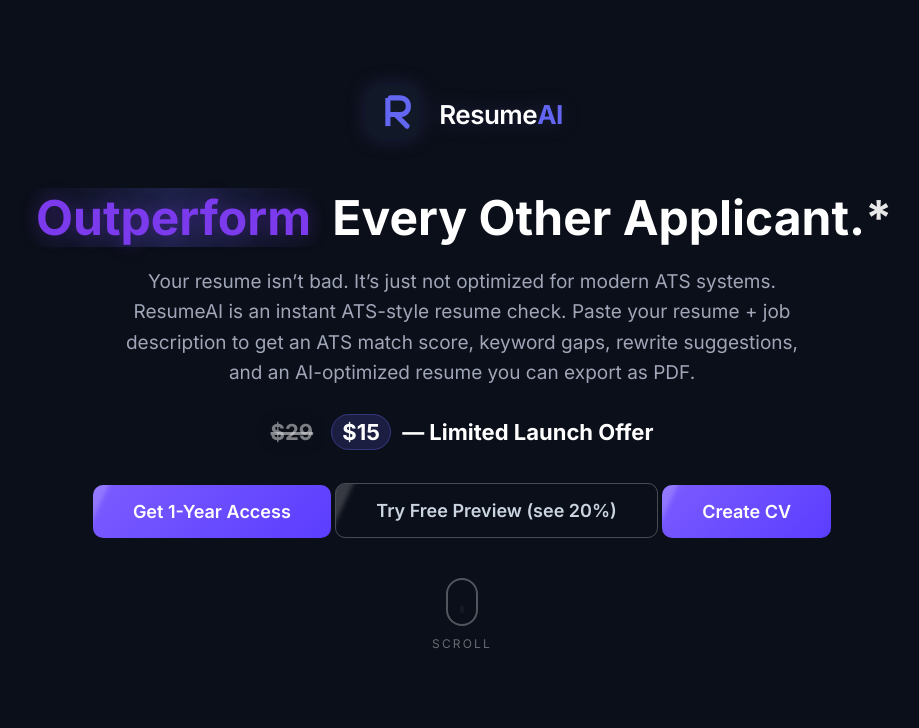
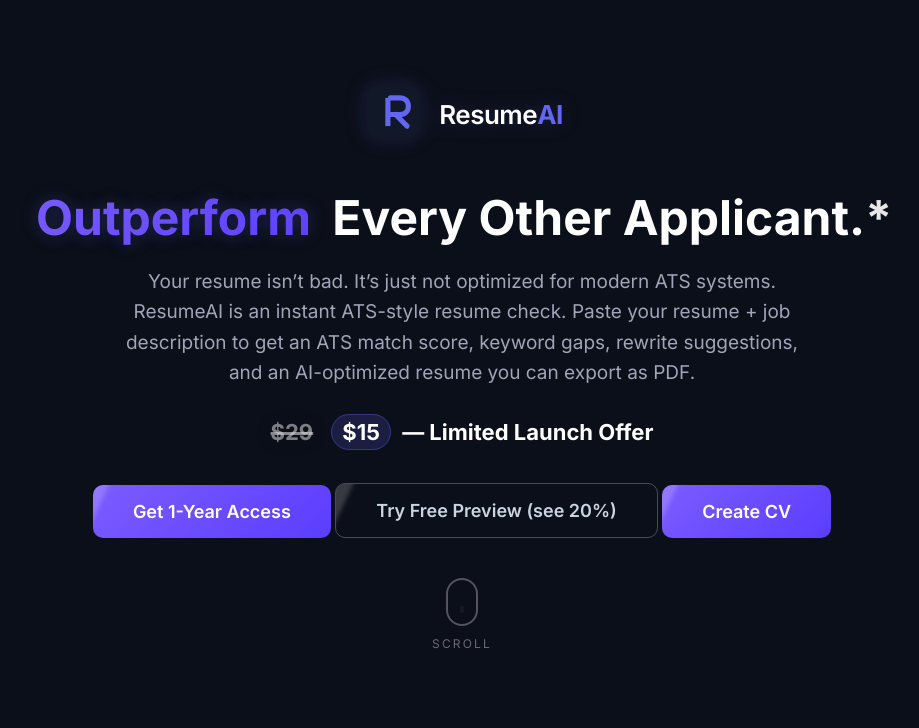
Before and after one commit to volkan9233/resumeai, a website: page index.html in a window 1280 px wide. Shown: the top 728 px of the page, without its empty margins (178-1097 px from the left). Drawn offline with Linux system fonts and the light colour scheme.

Commit message:
Update index.html

```diff
--- a/index.html
+++ b/index.html
@@ -133,8 +133,13 @@
   padding: 0 10px;
   border-radius: 14px;
 
-  color:#7c3aed;
-  text-shadow: 0 0 18px rgba(124,58,237,.35);
+  /* Butonlarla aynı gradient hissi */
+  color: #ffffff;
+  background-clip: text;
+  -webkit-background-clip: text;
+  -webkit-text-fill-color: transparent;
+  background-image: linear-gradient(135deg,#7b5cff,#5b3dff);
+  text-shadow: 0 0 18px rgba(99,102,241,.28);
 }
 
 /* Price emphasis */
```
